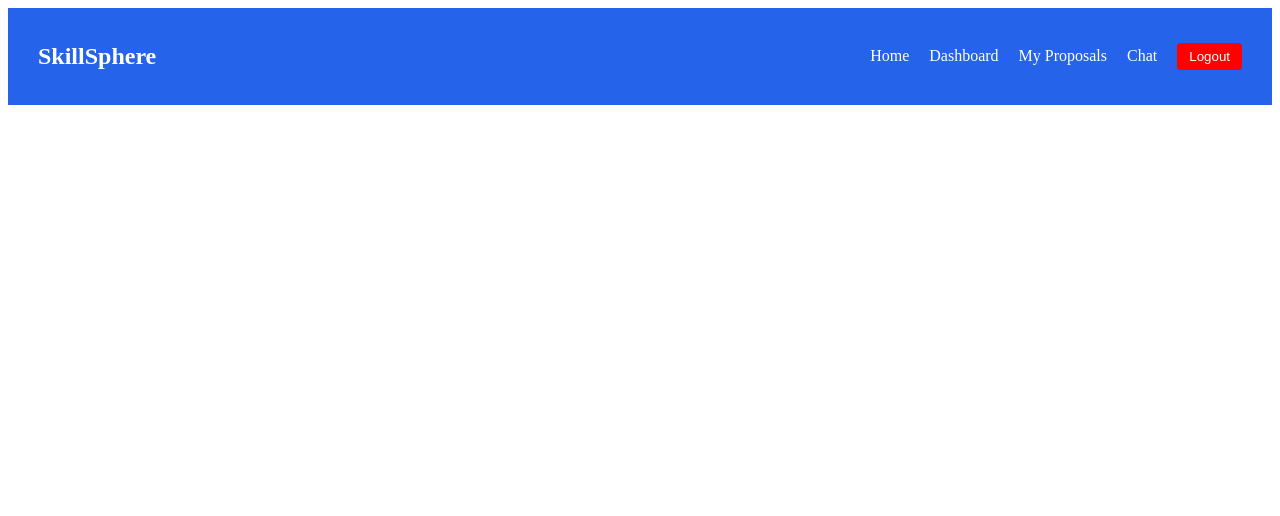
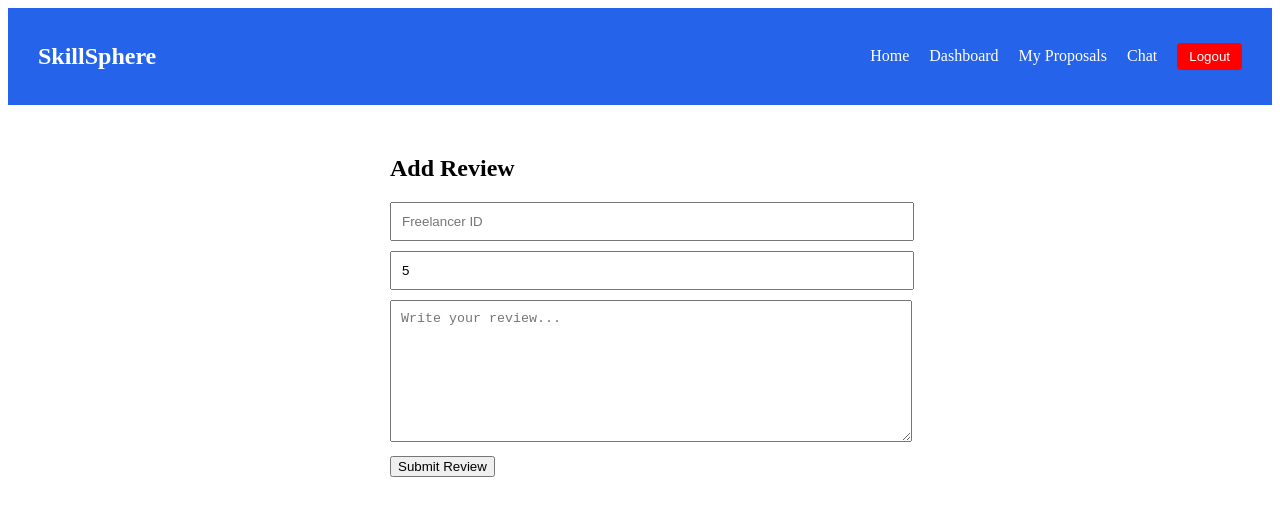
Before and after one commit to kannyuppu3-spec/skillsphere, a React app in the folder frontend/: page /add-review in a window 1280 px wide. Shown: the top 516 px of the page. Built offline with nearby package versions, Linux system fonts and the light colour scheme; sample sign-in values are in the browser's storage; the HTML template or start-up script is replaced by a standard one.

Commit message:
Day 18 Completed - Review and Rating System

```diff
--- a/frontend/src/App.jsx
+++ b/frontend/src/App.jsx
@@ -10,6 +10,9 @@ import ProtectedRoute from "./components/ProtectedRoute";
 import MyProposals from "./pages/MyProposals";
 import Unauthorized from "./pages/Unauthorized";
 import Chat from "./pages/Chat";
+import AddReview from "./pages/AddReview";
+import FreelancerReviews from "./pages/FreelancerReviews";
+
 function App() {
   return (
     <>
@@ -64,6 +67,22 @@ function App() {
     </ProtectedRoute>
   }
 />
+<Route
+  path="/add-review"
+  element={
+    <ProtectedRoute>
+      <AddReview />
+    </ProtectedRoute>
+  }
+/>
+<Route
+  path="/reviews"
+  element={
+    <ProtectedRoute>
+      <FreelancerReviews />
+    </ProtectedRoute>
+  }
+/>
         </Routes>
       </div>
     </>
--- a/frontend/src/pages/AddReview.jsx
+++ b/frontend/src/pages/AddReview.jsx
@@ -0,0 +1,79 @@
+import { useState } from "react";
+import api from "../services/api";
+
+function AddReview() {
+  const [form, setForm] = useState({
+    freelancer: "",
+    rating: 5,
+    comment: "",
+  });
+
+  const handleChange = (e) => {
+    setForm({
+      ...form,
+      [e.target.name]: e.target.value,
+    });
+  };
+
+  const handleSubmit = async (e) => {
+    e.preventDefault();
+
+    try {
+      const res = await api.post("/reviews", form);
+
+      alert(res.data.message);
+
+      setForm({
+        freelancer: "",
+        rating: 5,
+        comment: "",
+      });
+    } catch (err) {
+      alert(err.response?.data?.message || err.message);
+    }
+  };
+
+  return (
+    <div style={{ maxWidth: "500px", margin: "30px auto" }}>
+      <h2>Add Review</h2>
+
+      <form onSubmit={handleSubmit}>
+        <input
+          type="text"
+          name="freelancer"
+          placeholder="Freelancer ID"
+          value={form.freelancer}
+          onChange={handleChange}
+          style={{ width: "100%", padding: "10px", marginBottom: "10px" }}
+        />
+
+        <input
+          type="number"
+          name="rating"
+          min="1"
+          max="5"
+          value={form.rating}
+          onChange={handleChange}
+          style={{ width: "100%", padding: "10px", marginBottom: "10px" }}
+        />
+
+        <textarea
+          name="comment"
+          placeholder="Write your review..."
+          value={form.comment}
+          onChange={handleChange}
+          style={{
+            width: "100%",
+            height: "120px",
+            padding: "10px",
+            marginBottom: "10px",
+          }}
+        />
+
+        <button type="submit">Submit Review</button>
+      </form>
+    </div>
+  );
+}
+
+export default AddReview;
--- /dev/null
+++ b/frontend/src/pages/FreeLancerReviews.jsx
@@ -0,0 +1,124 @@
+import { useEffect, useState } from "react";
+import api from "../services/api";
+
+function FreelancerReviews() {
+  const [reviews, setReviews] = useState([]);
+  const [average, setAverage] = useState({
+    averageRating: 0,
+    totalReviews: 0,
+  });
+
+  // Replace with your freelancer MongoDB ID
+  const freelancerId = "6a3d47edf744c9da1fda4ceb";
+
+  useEffect(() => {
+    fetchReviews();
+    fetchAverage();
+  }, []);
+
+  const fetchReviews = async () => {
+    try {
+      const res = await api.get(`/reviews/${freelancerId}`);
+      setReviews(res.data.reviews);
+    } catch (err) {
+      console.log(err.response?.data || err.message);
+    }
+  };
+
+  const fetchAverage = async () => {
+    try {
+      const res = await api.get(`/reviews/average/${freelancerId}`);
+      setAverage(res.data);
+    } catch (err) {
+      console.log(err.response?.data || err.message);
+    }
+  };
+
+  return (
+    <div
+      style={{
+        maxWidth: "800px",
+        margin: "30px auto",
+        padding: "20px",
+      }}
+    >
+      <h1 style={{ textAlign: "center" }}>
+        Freelancer Reviews
+      </h1>
+
+      {/* Average Rating */}
+      <div
+        style={{
+          marginBottom: "25px",
+          padding: "20px",
+          border: "1px solid #ddd",
+          borderRadius: "10px",
+          textAlign: "center",
+          backgroundColor: "#f5f5f5",
+        }}
+      >
+        <h2>
+          ⭐ {average.averageRating} / 5
+        </h2>
+
+        <p>
+          Total Reviews: <strong>{average.totalReviews}</strong>
+        </p>
+      </div>
+
+      {/* Reviews */}
+      {reviews.length === 0 ? (
+        <div
+          style={{
+            textAlign: "center",
+            padding: "20px",
+          }}
+        >
+          No Reviews Yet
+        </div>
+      ) : (
+        reviews.map((review) => (
+          <div
+            key={review._id}
+            style={{
+              border: "1px solid #ddd",
+              borderRadius: "10px",
+              padding: "20px",
+              marginBottom: "20px",
+              background: "#fff",
+              boxShadow: "0 2px 5px rgba(0,0,0,0.1)",
+            }}
+          >
+            <h3 style={{ marginBottom: "10px" }}>
+              {"⭐".repeat(review.rating)}
+            </h3>
+
+            <p>
+              <strong>Reviewer:</strong>{" "}
+              {review.reviewer?.name}
+            </p>
+
+            <p>
+              <strong>Email:</strong>{" "}
+              {review.reviewer?.email}
+            </p>
+
+            <p>
+              <strong>Comment:</strong>
+            </p>
+
+            <p>{review.comment}</p>
+
+            <hr />
+
+            <small>
+              {new Date(review.createdAt).toLocaleString()}
+            </small>
+          </div>
+        ))
+      )}
+    </div>
+  );
+}
+
+export default FreelancerReviews;
```
Also changed, not shown: 2 other files (tests, documents, lock files or other folders).
